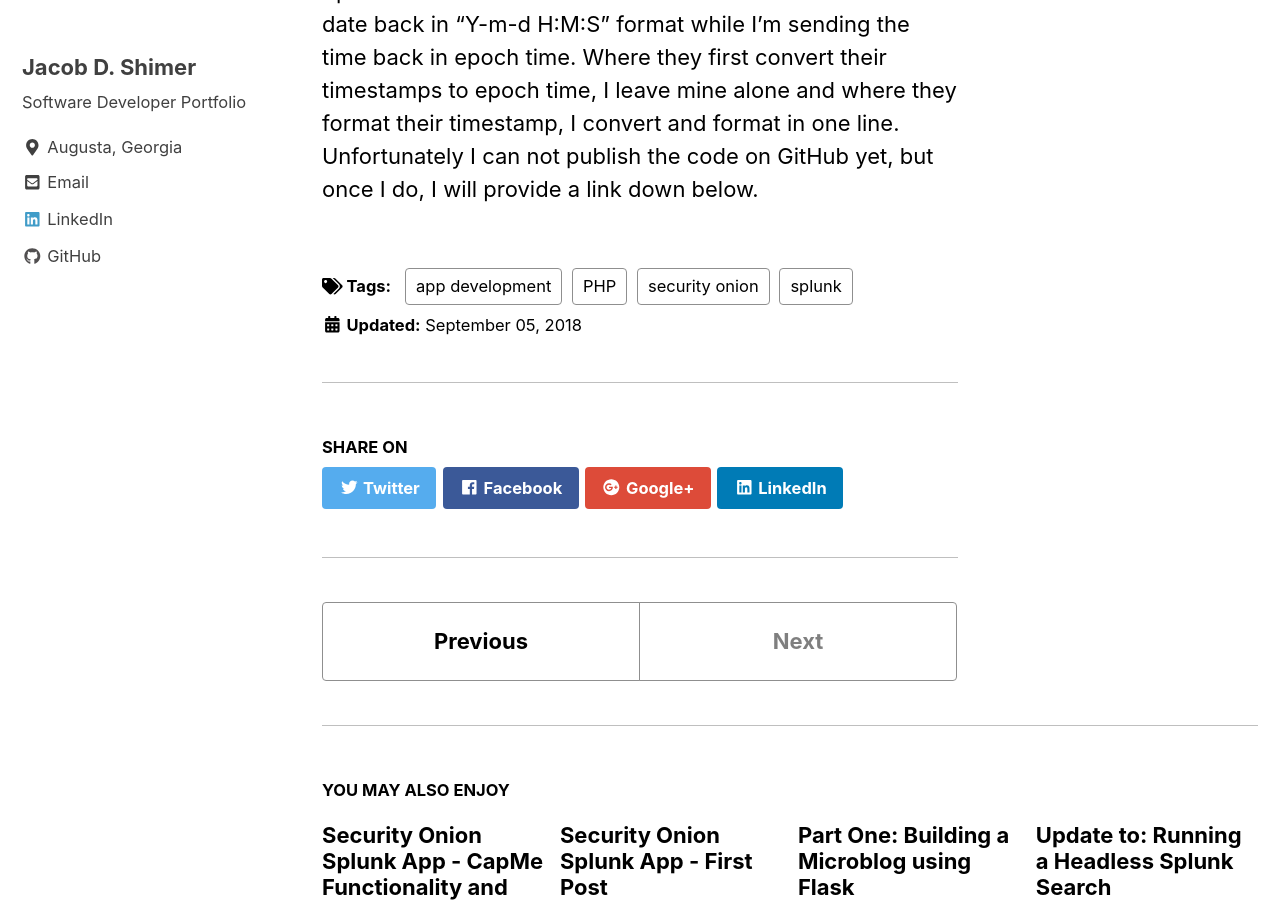
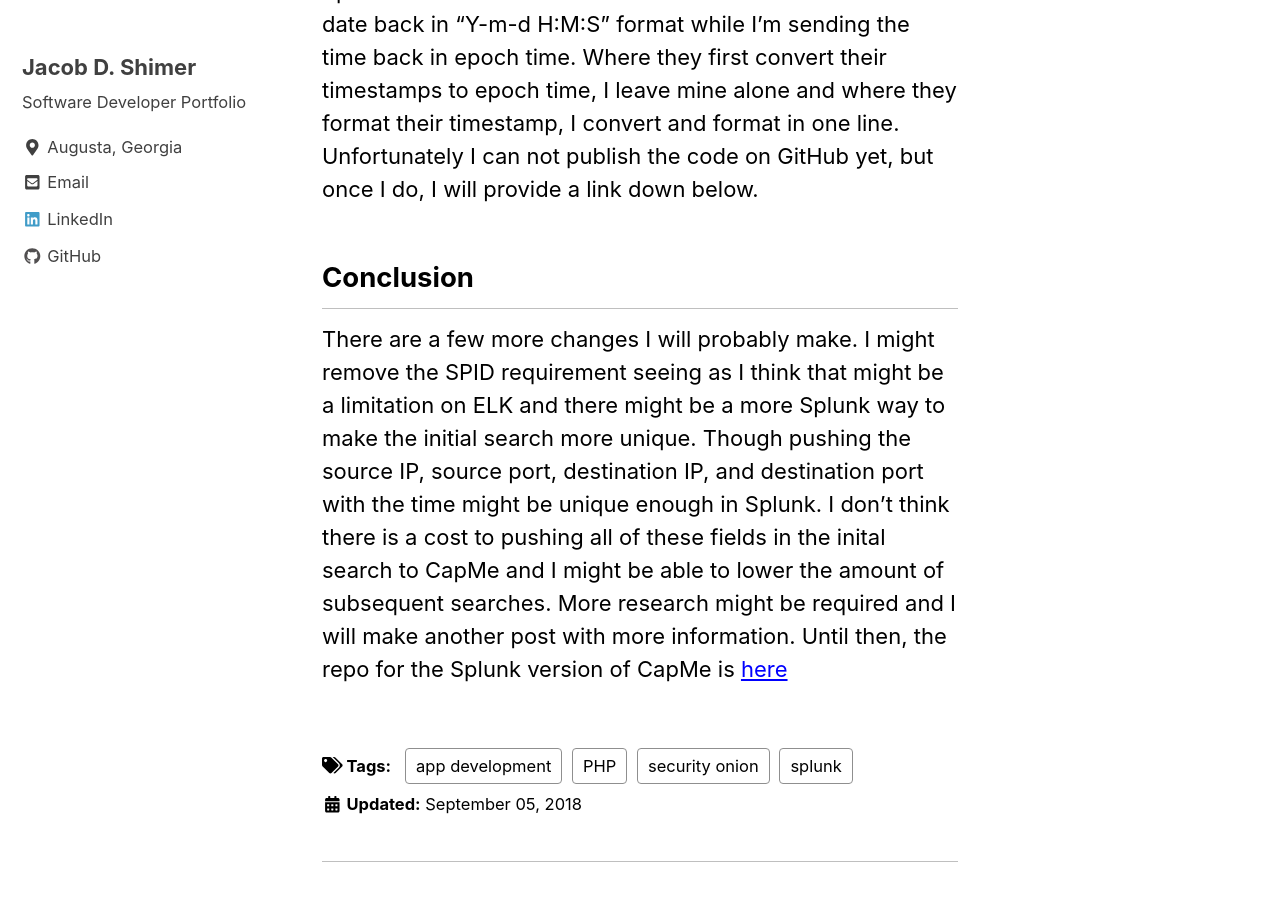
Before and after one commit to jacobdshimer/jacobdshimer.github.io, a Jekyll site: the page built from _posts/2018-09-05-security-onion-app-capme-finished.md, in a window 1280 px wide and 900 px high, scrolled down 4043 px. Built offline with Jekyll 4.4.1, drawn with Linux system fonts in a browser that asks for light colours; nearby versions of some CDN libraries.

Commit message:
Update 2018-09-05-security-onion-app-capme-finished.md

```diff
--- a/_posts/2018-09-05-security-onion-app-capme-finished.md
+++ b/_posts/2018-09-05-security-onion-app-capme-finished.md
@@ -48,3 +48,7 @@
 The next two functions go together, the first checks if the search job is done.  I did this by putting my CURL command within a do while loop, waiting for the isDone field to turn true.  If isDone field is true and isFailed is true, it returns the error back to the main program.  If not, it returns the fact that it is finished to the main program.  The next function gets the results from Splunk and returning just the results back to the main program.
 
 The rest of the code just replaces Elastic specific code with Splunk code.  One other difference is that Elastic sends the date back in "Y-m-d H:M:S" format while I'm sending the time back in epoch time.  Where they first convert their timestamps to epoch time, I leave mine alone and where they format their timestamp, I convert and format in one line. Unfortunately I can not publish the code on GitHub yet, but once I do, I will provide a link down below.
+
+## Conclusion
+
+There are a few more changes I will probably make.  I might remove the SPID requirement seeing as I think that might be a limitation on ELK and there might be a more Splunk way to make the initial search more unique.  Though pushing the source IP, source port, destination IP, and destination port with the time might be unique enough in Splunk.  I don't think there is a cost to pushing all of these fields in the inital search to CapMe and I might be able to lower the amount of subsequent searches.  More research might be required and I will make another post with more information.  Until then, the repo for the Splunk version of CapMe is [here](https://github.com/jacobdshimer/splunk-capme)
```
